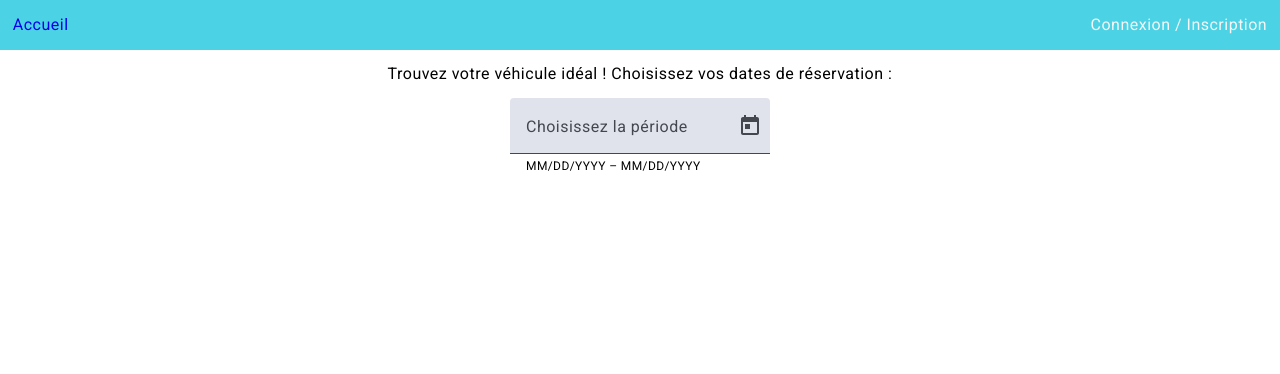
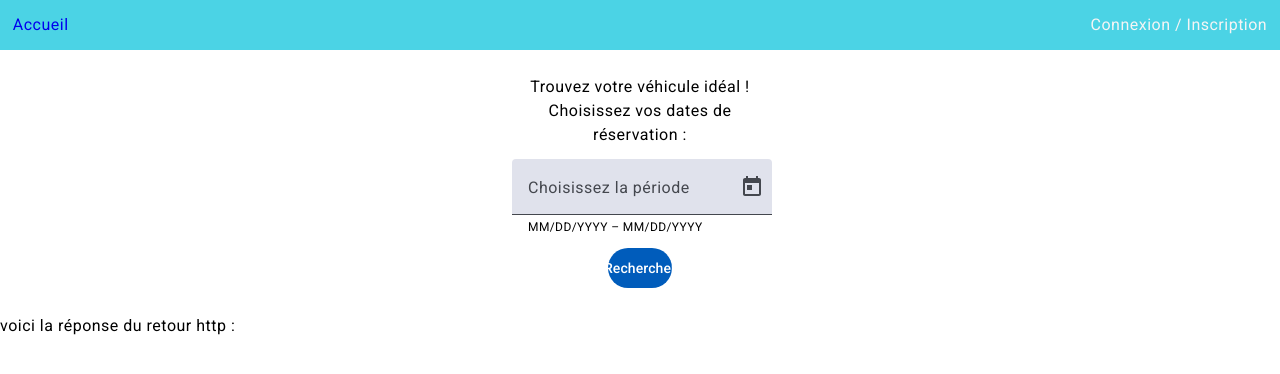
Before and after one commit to Jayroots/Locar, an Angular app: page /home in a window 1280 px wide. Shown: the top 374 px of the page. Built offline with nearby package versions, Linux system fonts and the light colour scheme.

Commit message:
recupera

```diff
--- a/src/app/app.config.ts
+++ b/src/app/app.config.ts
@@ -3,7 +3,8 @@ import { provideRouter } from '@angular/router';
 
 import { routes } from './app.routes';
 import { provideAnimationsAsync } from '@angular/platform-browser/animations/async';
+import { provideHttpClient } from '@angular/common/http';
 
 export const appConfig: ApplicationConfig = {
-  providers: [provideZoneChangeDetection({ eventCoalescing: true }), provideRouter(routes), provideAnimationsAsync()]
+  providers: [provideZoneChangeDetection({ eventCoalescing: true }), provideRouter(routes), provideAnimationsAsync(),provideHttpClient()]
 };
--- a/src/app/components/home-page/home-page.component.html
+++ b/src/app/components/home-page/home-page.component.html
@@ -1,6 +1,6 @@
 <div class="recherche-container">
   <p>Trouvez votre véhicule idéal ! Choisissez vos dates de réservation :</p>
-  <mat-form-field>
+  <mat-form-field class="date-picker">
       <mat-label>Choisissez la période</mat-label>
       <mat-date-range-input [rangePicker]="picker">
         <input matStartDate placeholder="Départ">
@@ -10,6 +10,6 @@
       <mat-datepicker-toggle matIconSuffix [for]="picker"></mat-datepicker-toggle>
       <mat-date-range-picker #picker></mat-date-range-picker>
     </mat-form-field>
-
-
+    <button mat-flat-button color="primary" (click)="rechercheVehicules()">Rechercher</button>
 </div>
+<p>voici la réponse du retour http : {{ laReponse }}</p>
--- a/src/app/components/home-page/home-page.component.scss
+++ b/src/app/components/home-page/home-page.component.scss
@@ -1,6 +1,20 @@
 .recherche-container{
-    width: 80%;
+    width: 20%;
     margin: 0 auto;
     text-align: center;
-    padding: 1%;
+    padding: 2%;
+    display: flex;
+    flex-direction: column;
+    justify-content: center;
+
+    .date-picker{
+
+        margin: 0 auto;
+    }
+
+    button{
+        width: 20%;
+        margin: 0 auto;
+        margin-top:5% ;
+    }
 }
--- a/src/app/components/home-page/home-page.component.ts
+++ b/src/app/components/home-page/home-page.component.ts
@@ -1,16 +1,37 @@
-import { Component } from '@angular/core';
+import { CommonModule } from '@angular/common';
+import { Component, OnInit } from '@angular/core';
 import { provideNativeDateAdapter } from '@angular/material/core';
 import { MatDatepickerModule } from '@angular/material/datepicker';
 import { MatFormFieldModule } from '@angular/material/form-field';
+import { HttpClientService } from '../../services/http-client.service';
+import { MatButtonModule } from '@angular/material/button';
 
 @Component({
   selector: 'app-home-page',
   standalone: true,
-  imports: [MatFormFieldModule, MatDatepickerModule],
+  imports: [MatFormFieldModule, MatDatepickerModule, CommonModule,MatButtonModule],
   templateUrl: './home-page.component.html',
   styleUrl: './home-page.component.scss',
   providers: [provideNativeDateAdapter()]
 })
 export class HomePageComponent {
 
+  laReponse : any;
+
+  listeVehiculeComplete : any;
+
+  constructor(private httpService : HttpClientService) {}
+
+  rechercheVehicules(){
+    this.httpService.recupererTousLesVehicules().pipe()
+    .subscribe(reponse => {
+      this.laReponse = JSON.stringify(reponse);
+      console.log(reponse);
+    });
+  }
+
+
+
+
+
 }
--- /dev/null
+++ b/src/app/services/http-client.service.ts
@@ -0,0 +1,18 @@
+import { HttpClient } from '@angular/common/http';
+import { Injectable } from '@angular/core';
+
+@Injectable({
+  providedIn: 'root'
+})
+export class HttpClientService {
+
+
+url : string = "http://localhost:8080/api"
+
+  constructor(private http:HttpClient) { }
+
+  recupererTousLesVehicules() {
+    return this.http.get<any>(this.url + '/public/vehicules');
+  }
+
+}
```
Also changed, not shown: 1 other file (tests, documents, lock files or other folders).
